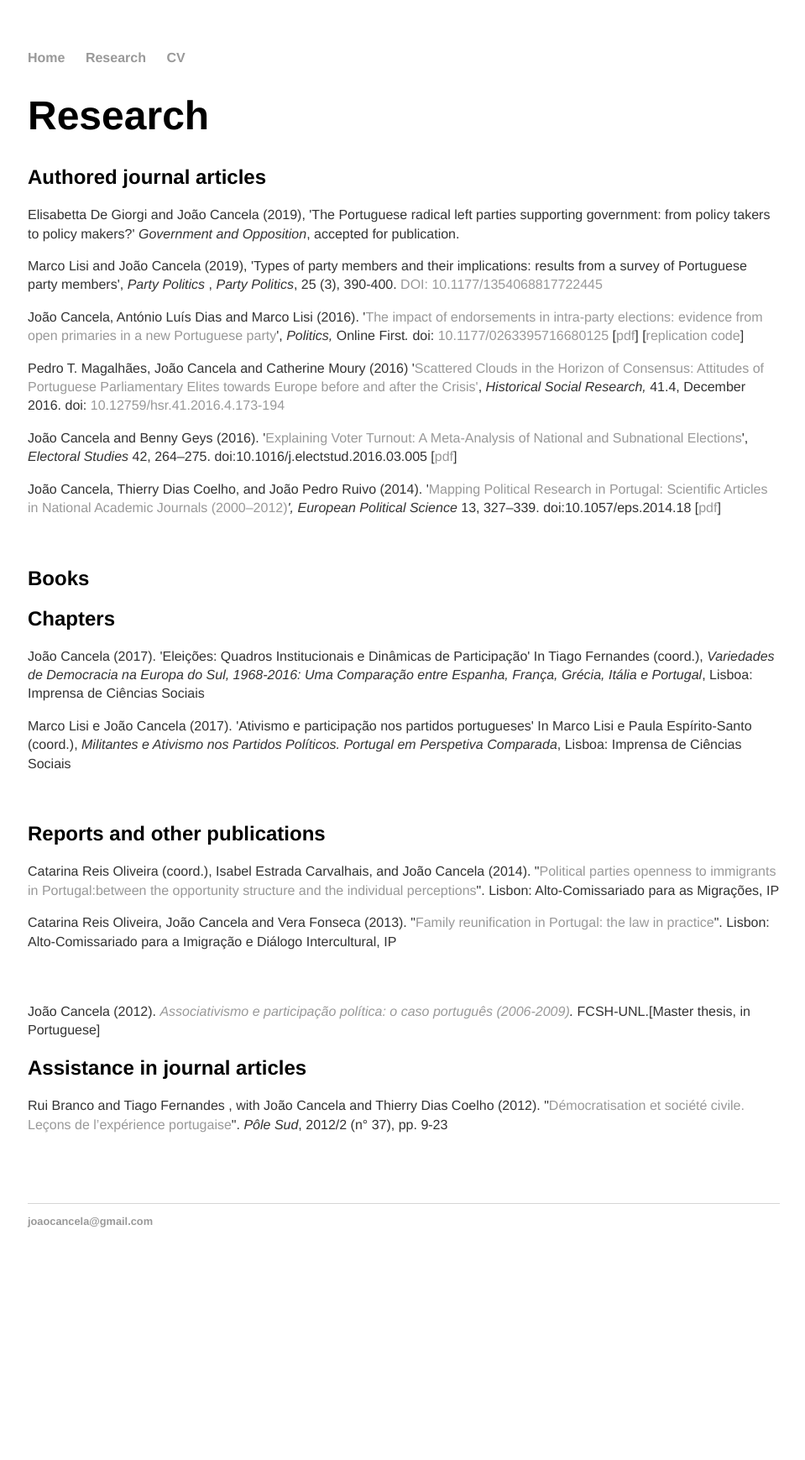
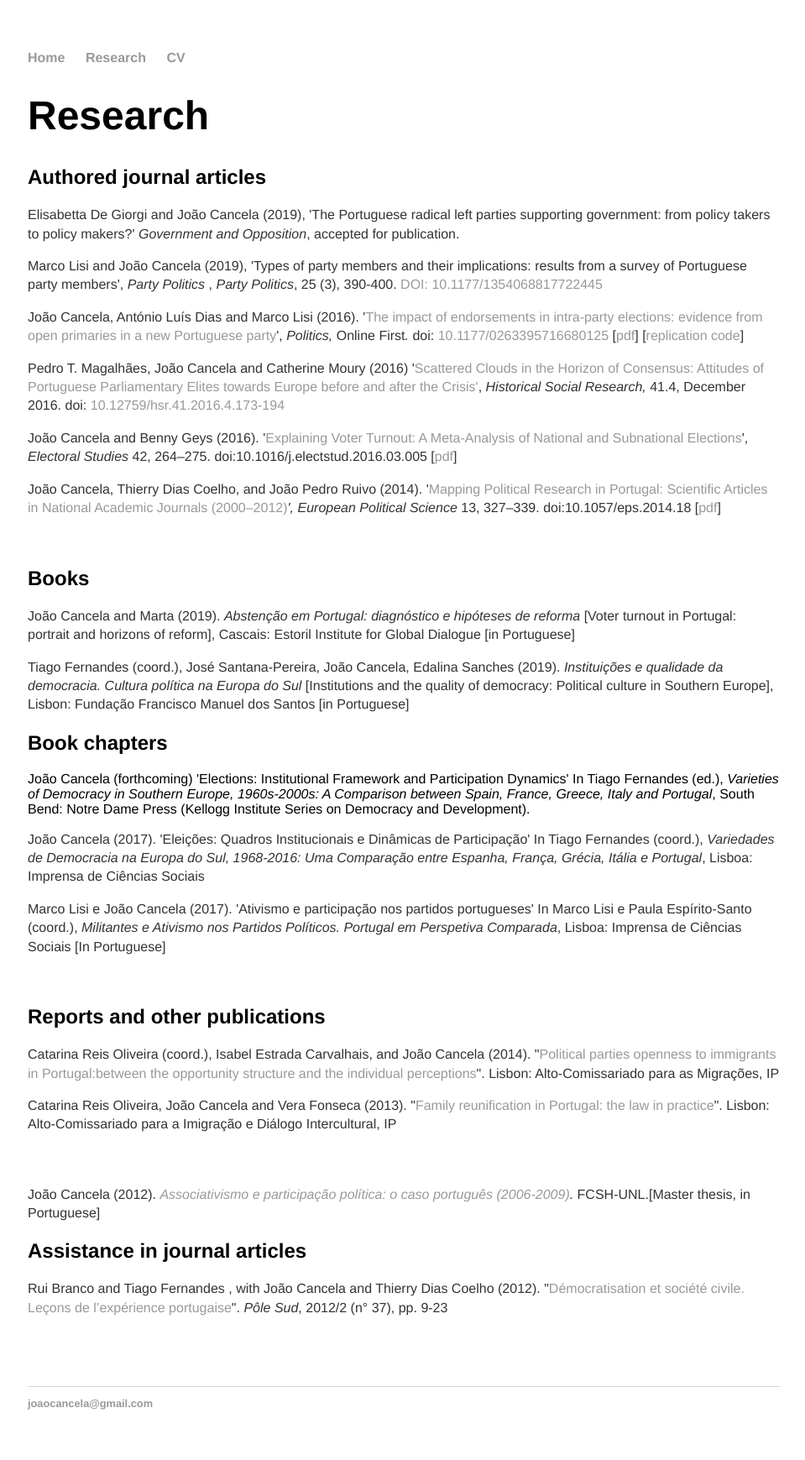
Before and after one commit to joaocancela/joaocancela.github.io, a Jekyll site: the page built from research/index.html, in a window 1280 px wide. Shown: the whole page at 84% size, without its empty margins (159-1118 px from the left). Built offline with Jekyll 4.4.1, drawn with Linux system fonts in a browser that asks for light colours; before the commit the page ends 1522 px from its top, so only the background shows below that.

Commit message:
Update index.html

```diff
--- a/research/index.html
+++ b/research/index.html
@@ -12,22 +12,26 @@ title: Research
 
 <p>Jo&atilde;o Cancela, Ant&oacute;nio Lu&iacute;s Dias and Marco Lisi (2016). '<a href="http://journals.sagepub.com/doi/full/10.1177/0263395716680125" target="_blank" rel="nofollow noopener">The impact of endorsements in intra-party elections: evidence from open primaries in a new Portuguese party</a>', <em>Politics, </em>Online First<em>. </em>doi: <a href="http://dx.doi.org/10.1177%2F0263395716680125" rel="nofollow">10.1177/0263395716680125</a> [<a href="https://dl.dropboxusercontent.com/u/28033581/LTDA_accepted_paper.pdf" target="_blank" rel="nofollow noopener">pdf</a>] [<a href="https://github.com/antoniodias/endorsements-in-intra-party-elections/" target="_blank" rel="nofollow noopener">replication code</a>]</p>
 
-  <p>Pedro T. Magalh&atilde;es, Jo&atilde;o Cancela and Catherine Moury (2016) '<a href="http://www.gesis.org/hsr/abstr/41-4/08magalhaes/" target="_blank" rel="nofollow noopener">Scattered Clouds in the Horizon of Consensus: Attitudes of Portuguese Parliamentary Elites towards Europe before and after the Crisis'</a>, <em>Historical Social Research, </em>41.4, December 2016. doi: <a href="http://dx.doi.org/10.12759/hsr.41.2016.4.173-194" rel="nofollow">10.12759/hsr.41.2016.4.173-194</a> </p>
+<p>Pedro T. Magalh&atilde;es, Jo&atilde;o Cancela and Catherine Moury (2016) '<a href="http://www.gesis.org/hsr/abstr/41-4/08magalhaes/" target="_blank" rel="nofollow noopener">Scattered Clouds in the Horizon of Consensus: Attitudes of Portuguese Parliamentary Elites towards Europe before and after the Crisis'</a>, <em>Historical Social Research, </em>41.4, December 2016. doi: <a href="http://dx.doi.org/10.12759/hsr.41.2016.4.173-194" rel="nofollow">10.12759/hsr.41.2016.4.173-194</a> </p>
 
 <p>Jo&atilde;o Cancela and Benny Geys (2016). '<a href="http://www.sciencedirect.com/science/article/pii/S0261379416300956" rel="nofollow">Explaining Voter Turnout: A Meta-Analysis of National and Subnational Elections</a>', <em>Electoral Studies </em>42, 264&ndash;275. doi:10.1016/j.electstud.2016.03.005 [<a href="https://dl.dropboxusercontent.com/u/28033581/1-s2.0-S0261379416300956-main.pdf" rel="nofollow">pdf</a>] </p>
 <p>Jo&atilde;o Cancela, Thierry Dias Coelho, and Jo&atilde;o Pedro Ruivo (2014). '<a href="http://www.palgrave-journals.com/eps/journal/v13/n4/abs/eps201418a.html" rel="nofollow">Mapping Political Research in Portugal: Scientific Articles in National Academic Journals (2000&ndash;2012)</a><em>', European Political Science</em> 13, 327&ndash;339. doi:10.1057/eps.2014.18 [<a href="https://dl.dropboxusercontent.com/u/28033581/LTDA_accepted_paper.pdf" rel="nofollow">pdf</a>]</p>
 <p>&nbsp;</p>
 
 <h2>Books</h2>
+<p> Jo&atilde;o Cancela and Marta (2019).  <em>Abstenção em Portugal: diagnóstico e hipóteses de reforma </em> [Voter turnout in Portugal: portrait and horizons of reform], Cascais: Estoril Institute for Global Dialogue  [in Portuguese]</p>
+
+<p> Tiago Fernandes (coord.), José Santana-Pereira, João Cancela, Edalina Sanches (2019).  <em> Instituições e qualidade da democracia. Cultura política na Europa do Sul </em> [Institutions and the quality of democracy: Political culture in Southern Europe], Lisbon: Fundação Francisco Manuel dos Santos [in Portuguese]</p>
+
+<h2>Book chapters  </h2>
+ João Cancela (forthcoming) 'Elections: Institutional Framework and Participation Dynamics' In Tiago Fernandes (ed.), <em>Varieties of Democracy in Southern Europe, 1960s-2000s: A Comparison between Spain, France, Greece, Italy and Portugal</em>, South Bend: Notre Dame Press (Kellogg Institute Series on Democracy and Development). </p>
 
 
-<h2>Chapters  </h2>
 <p>Jo&atilde;o Cancela (2017). 'Elei&ccedil;&otilde;es: Quadros Institucionais e Din&acirc;micas de Participa&ccedil;&atilde;o' In Tiago Fernandes (coord.), <em>Variedades de Democracia na Europa do Sul, 1968-2016: Uma Compara&ccedil;&atilde;o entre Espanha, Fran&ccedil;a, Gr&eacute;cia, It&aacute;lia e Portugal</em>, Lisboa: Imprensa de Ci&ecirc;ncias Sociais</p>
-<p>Marco Lisi e Jo&atilde;o Cancela (2017). 'Ativismo e participa&ccedil;&atilde;o nos partidos portugueses' In Marco Lisi e Paula Esp&iacute;rito-Santo (coord.), <em>Militantes e Ativismo nos Partidos Pol&iacute;ticos. Portugal em Perspetiva Comparada</em>, Lisboa: Imprensa de Ci&ecirc;ncias Sociais</p>
+<p>Marco Lisi e Jo&atilde;o Cancela (2017). 'Ativismo e participa&ccedil;&atilde;o nos partidos portugueses' In Marco Lisi e Paula Esp&iacute;rito-Santo (coord.), <em>Militantes e Ativismo nos Partidos Pol&iacute;ticos. Portugal em Perspetiva Comparada</em>, Lisboa: Imprensa de Ci&ecirc;ncias Sociais [In Portuguese]</p>
 <p>&nbsp;</p>
 
-  <h2>Reports and other publications
-  </h2>
+<h2>Reports and other publications</h2>
 <p>Catarina Reis Oliveira (coord.), Isabel Estrada Carvalhais, and Jo&atilde;o Cancela (2014). "<a href="http://www.om.acm.gov.pt/documents/58428/296070/divpol_pt.pdf/5c7d94e7-9773-4921-914d-b332b6990ee7" rel="nofollow">Political parties openness to immigrants in Portugal:between the opportunity structure and the individual perceptions</a>". Lisbon: Alto-Comissariado para as Migra&ccedil;&otilde;es, IP</p>
 <p>Catarina Reis Oliveira, Jo&atilde;o Cancela and Vera Fonseca (2013). "<a href="http://www.om.acm.gov.pt/documents/58428/296070/family+reunification_pt.pdf/15a09bea-3639-457b-894c-91e7ea3a6b52" rel="nofollow">Family reunification in Portugal: the law in practice</a>". Lisbon: Alto-Comissariado para a Imigra&ccedil;&atilde;o e Di&aacute;logo Intercultural, IP<br /><br /><br /></p>
   <p>
```
